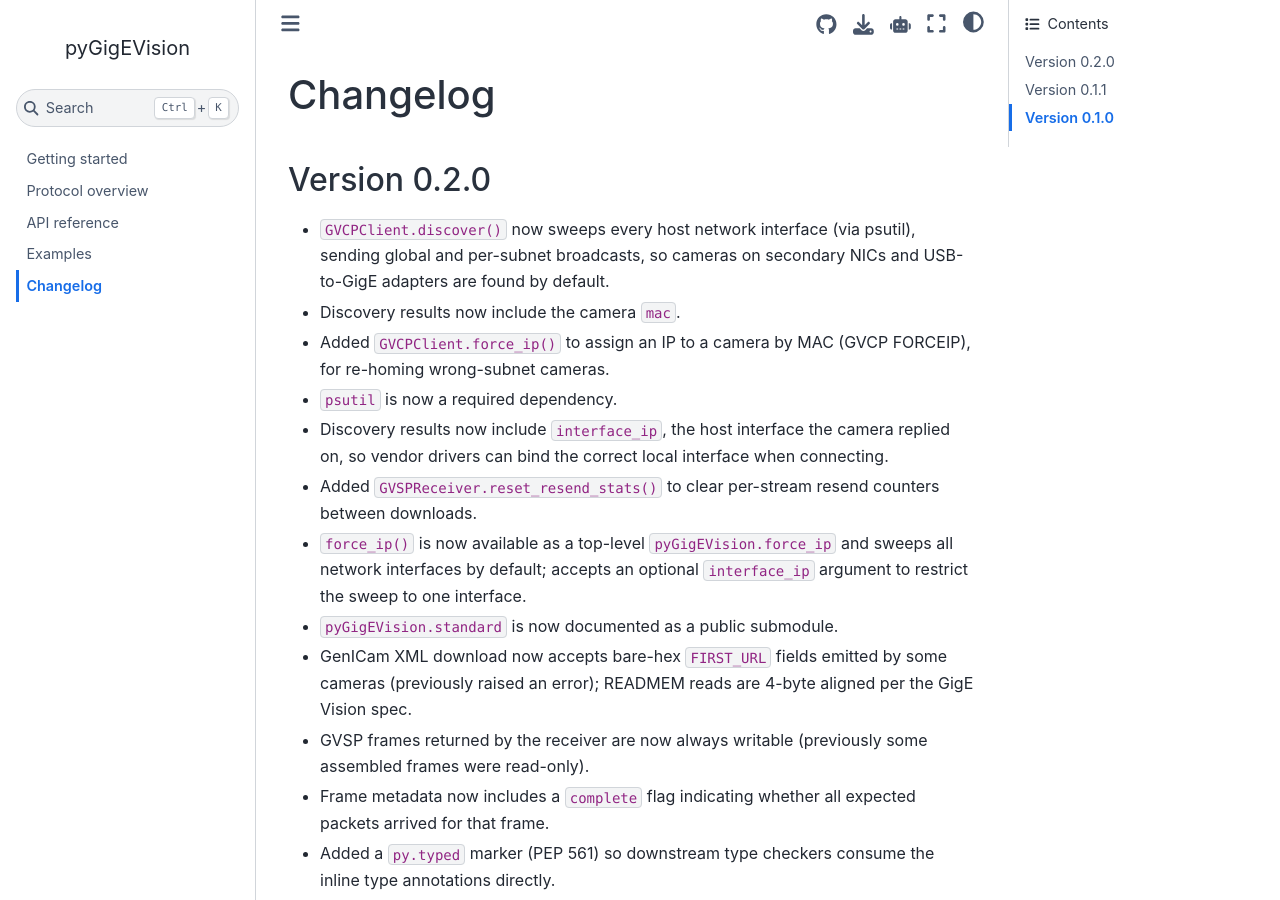
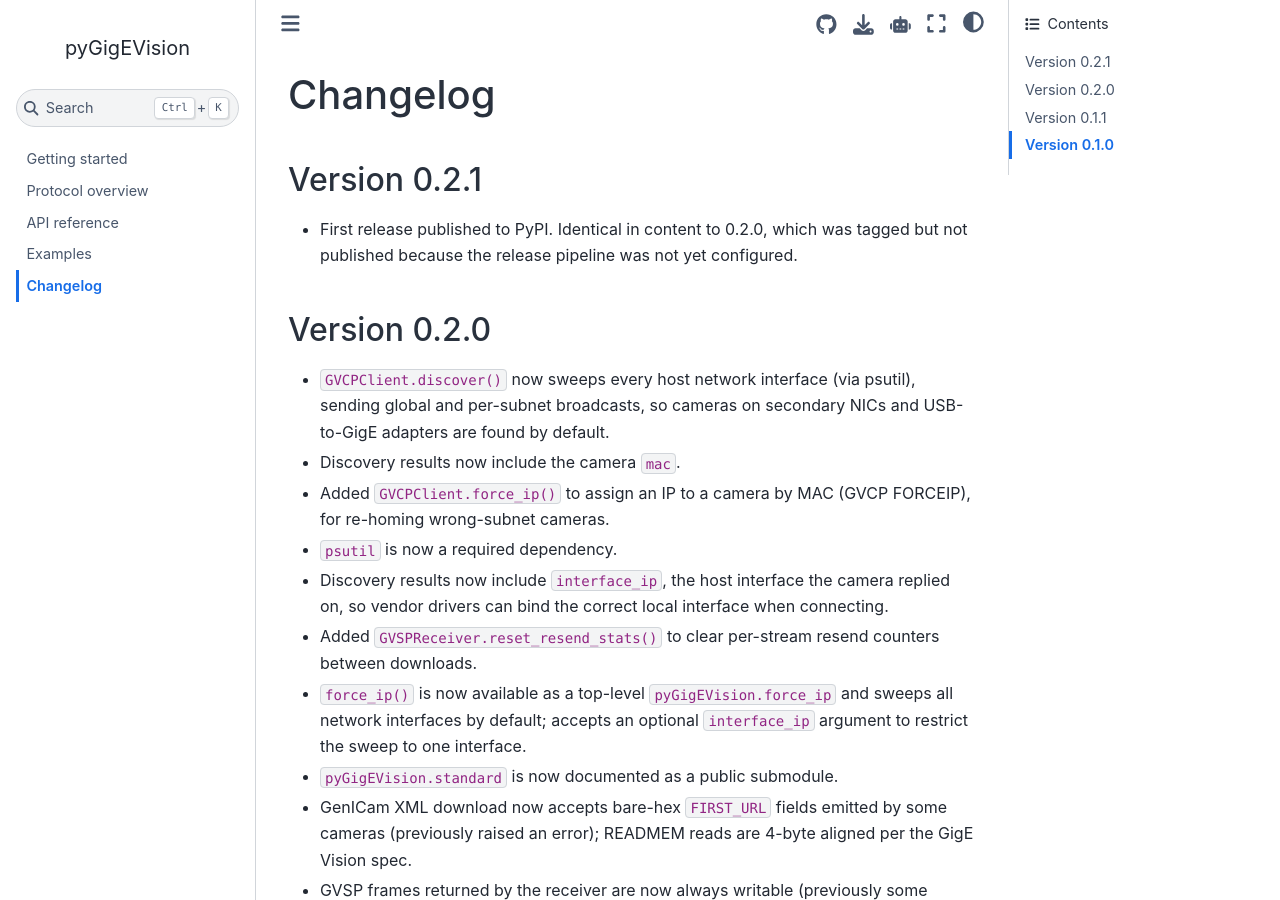
Before and after one commit to ladisk/pyGigEVision, a Sphinx documentation site: the page built from docs/source/changelog.rst, in a window 1280 px wide and 900 px high. Built offline with Sphinx 7.4.7 and the Sphinx Book theme 1.1.4, drawn with Linux system fonts in a browser that asks for light colours.

Commit message:
Sync version to 0.2.1; add changelog entry

```diff
--- a/docs/source/changelog.rst
+++ b/docs/source/changelog.rst
@@ -1,5 +1,12 @@
 Changelog
 =========
+
+Version 0.2.1
+-------------
+
+- First release published to PyPI. Identical in content to 0.2.0, which
+  was tagged but not published because the release pipeline was not yet
+  configured.
 
 Version 0.2.0
 -------------
--- a/docs/source/conf.py
+++ b/docs/source/conf.py
@@ -12,7 +12,7 @@
 project = "pyGigEVision"
 author = "Jaša Šonc, Janko Slavič, Lorenzo Capponi"
 copyright = "2026, Jaša Šonc and Ladisk group, University of Ljubljana"
-release = "0.2.0"
+release = "0.2.1"
 # -- General configuration ---------------------------------------------------
 extensions = [
     "sphinx.ext.autodoc",
--- a/pyGigEVision/__init__.py
+++ b/pyGigEVision/__init__.py
@@ -37,7 +37,7 @@
 
 from __future__ import annotations
 
-__version__ = "0.2.0"
+__version__ = "0.2.1"
 from .bootstrap import bootstrap
 from .genicam import fetch_genicam_xml, parse_first_url
 from .gvcp import GVCPClient, GVCPError
```
